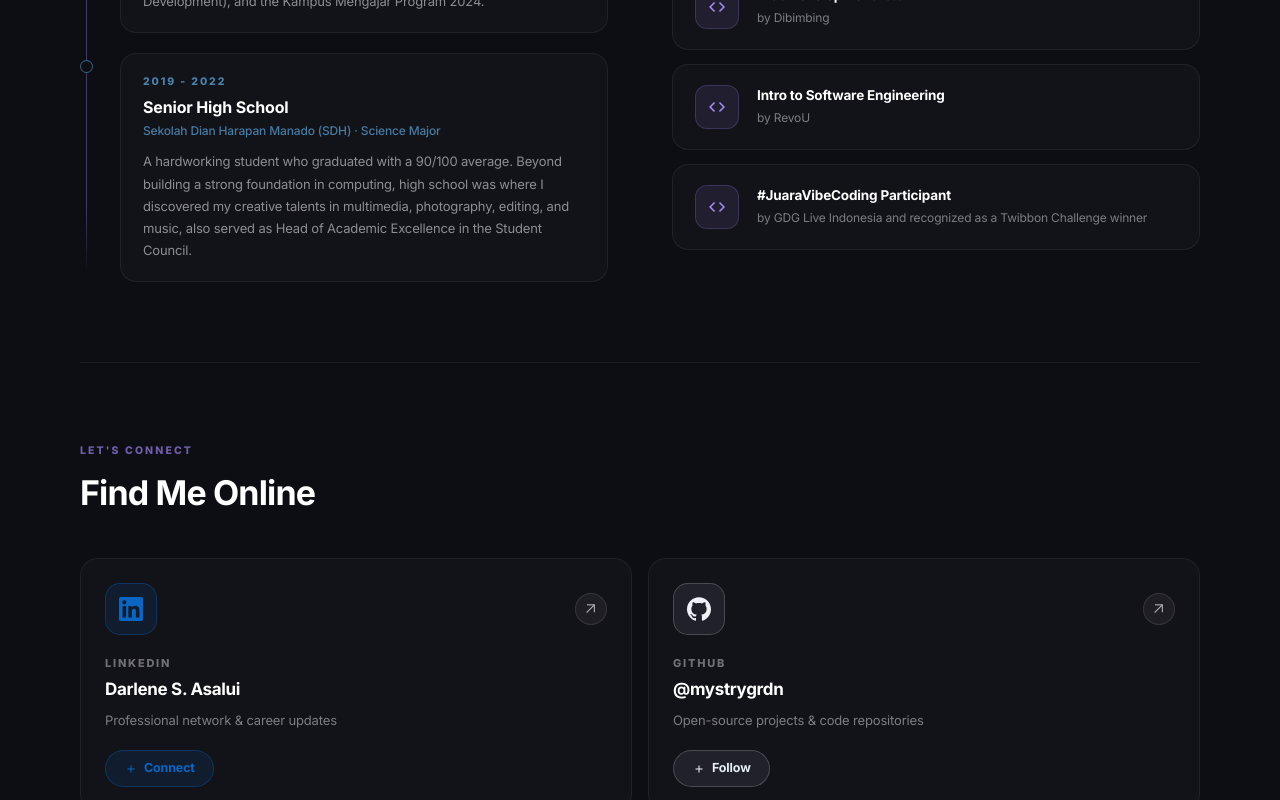
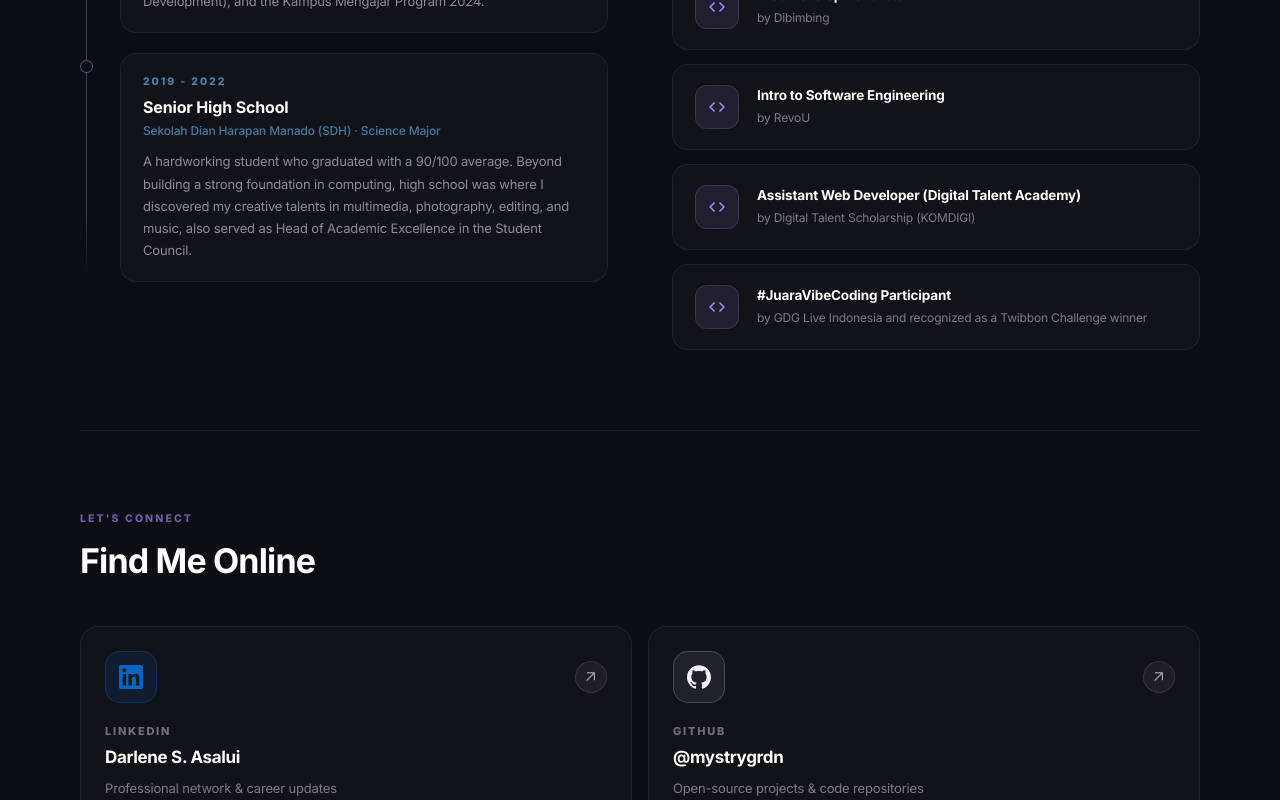
Before and after one commit to mystrygrdn/darlportfolio, a React (Vite) app: page /about-me in a window 1280 px wide. Shown: the part 2000-2800 px from the top of the page. Built offline with nearby package versions, Linux system fonts and the light colour scheme.

Commit message:
Update sertifikasi di Aboutme

```diff
--- a/src/pages/AboutMe.jsx
+++ b/src/pages/AboutMe.jsx
@@ -92,6 +92,11 @@ const CERTS = [
     icon: "code",
     title: "Intro to Software Engineering",
     sub: "by RevoU",
+  },
+  {
+    icon: "code",
+    title: "Assistant Web Developer (Digital Talent Academy)",
+    sub: "by Digital Talent Scholarship (KOMDIGI)"
   },
   {
     icon: "code",
```
